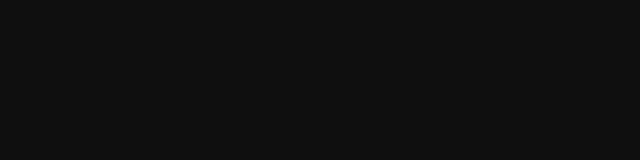
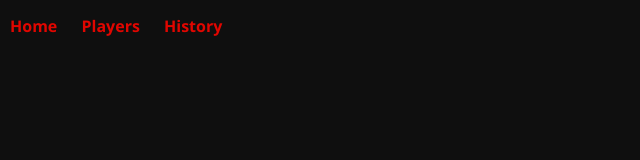
Before and after one commit to thien1114/cn-project, a plain HTML site: page index.html in a window 1280 px wide. Shown: the whole page, without its empty margins (0-640 px from the left). Drawn offline with Linux system fonts and the light colour scheme.

Commit message:
Add files via upload

```diff
--- a/app.js
+++ b/app.js
@@ -61,3 +61,9 @@
     </section>
   `);
 }
+
+function navigate(page) {
+  if (page === 'home') viewHome();
+  else if (page === 'players') viewPlayers();
+  else if (page === 'history') viewHistory();
+}
--- a/index.html
+++ b/index.html
@@ -10,4 +10,9 @@
         <div id="app"></div>
         <script src="app.js"></script>
     </body>
+    <nav>
+        <a onclick="navigate('home')">Home</a>
+        <a onclick="navigate('players')">Players</a>
+        <a onclick="navigate('history')">History</a>
+    </nav>
 </html>
```
